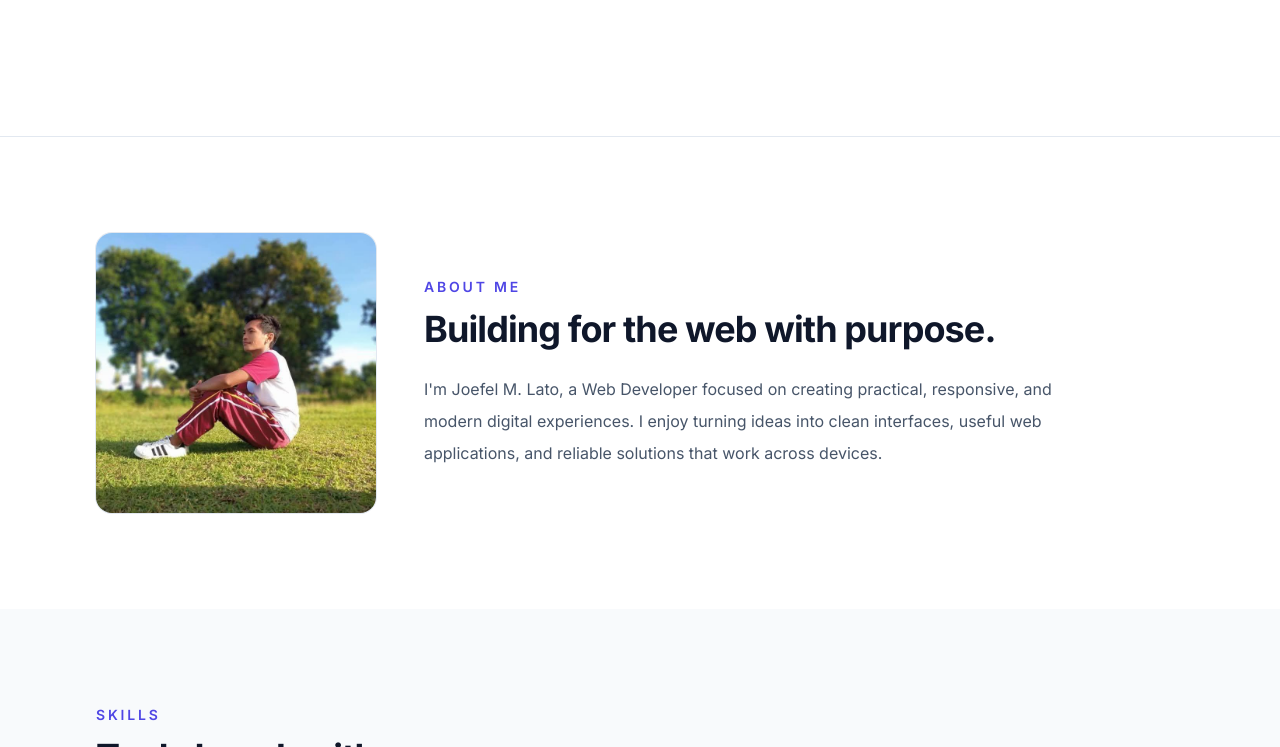
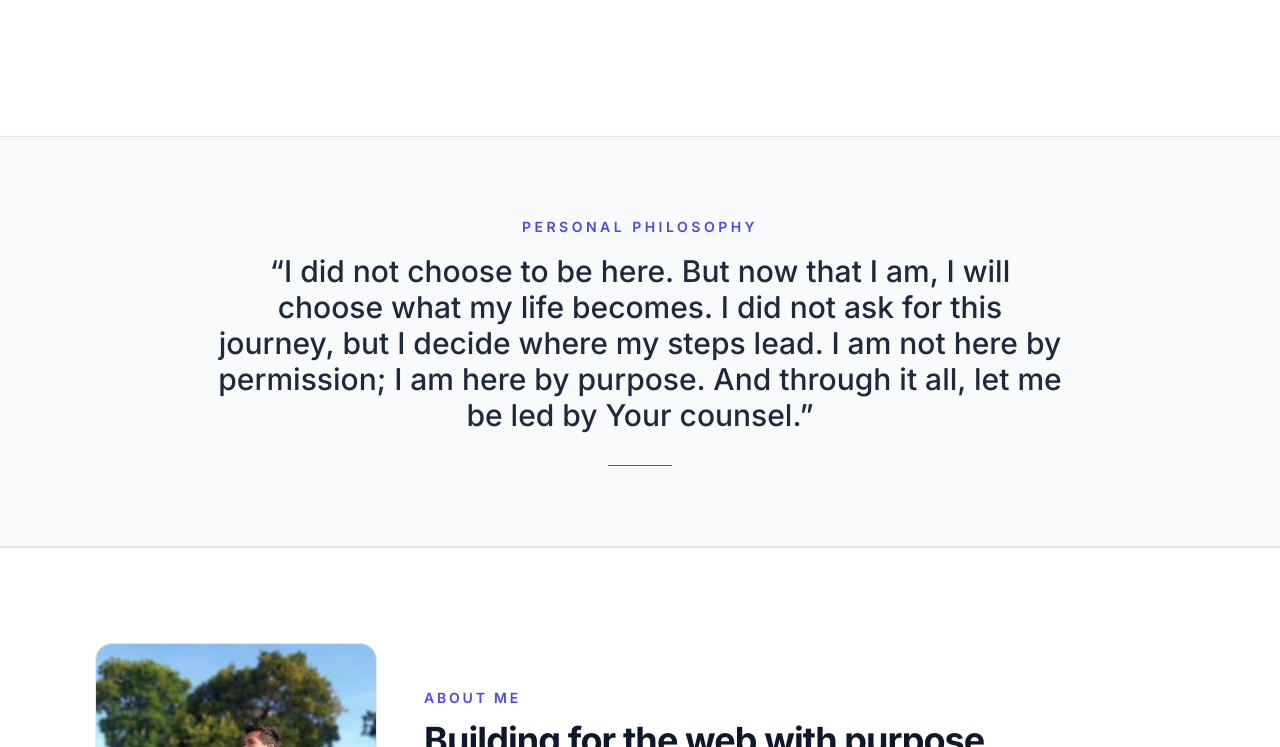
Before and after one commit to joefellato215-dev/joefellato215-dev.github.io, a plain HTML site: page index.html in a window 1280 px wide. Shown: the part 660-1407 px from the top of the page. Drawn offline with nearby package versions, Linux system fonts and the light colour scheme.

Commit message:
Add personal philosophy quote

```diff
--- a/index.html
+++ b/index.html
@@ -178,6 +178,27 @@
         </section>
 
         <!-- About -->
+        <!-- Personal Philosophy -->
+        <section
+            id="philosophy"
+            class="border-y border-slate-200 bg-slate-50 py-20 dark:border-slate-800 dark:bg-slate-950"
+        >
+            <div class="mx-auto max-w-4xl px-6 text-center">
+                <p class="mb-4 text-sm font-semibold uppercase tracking-[0.25em] text-indigo-600 dark:text-indigo-400">
+                    Personal Philosophy
+                </p>
+
+                <blockquote class="text-xl font-medium leading-relaxed text-slate-800 sm:text-2xl lg:text-3xl dark:text-slate-100">
+                    “I did not choose to be here. But now that I am, I will choose what my life becomes.
+                    I did not ask for this journey, but I decide where my steps lead.
+                    I am not here by permission; I am here by purpose.
+                    And through it all, let me be led by Your counsel.”
+                </blockquote>
+
+                <div class="mx-auto mt-8 h-px w-16 bg-indigo-600 dark:bg-indigo-400"></div>
+            </div>
+        </section>
+
         <section id="about" class="scroll-mt-24 border-t border-slate-200 py-20 dark:border-slate-800 sm:py-24">
             <div class="mx-auto grid max-w-6xl gap-12 px-5 md:grid-cols-[280px_1fr] md:items-center lg:px-8">
                 <div class="mx-auto w-full max-w-[280px]">
```
